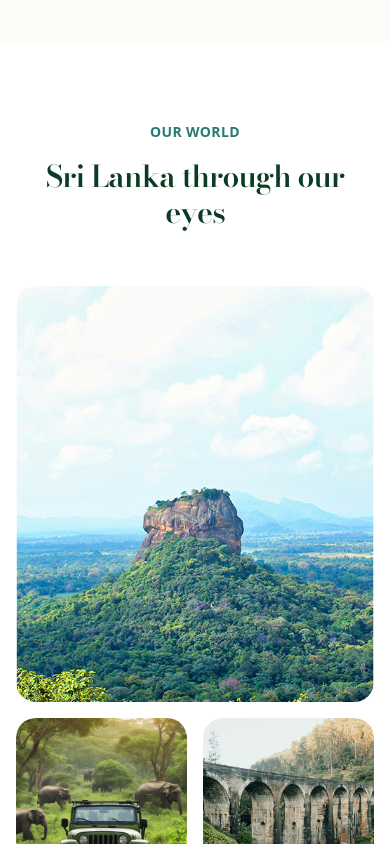
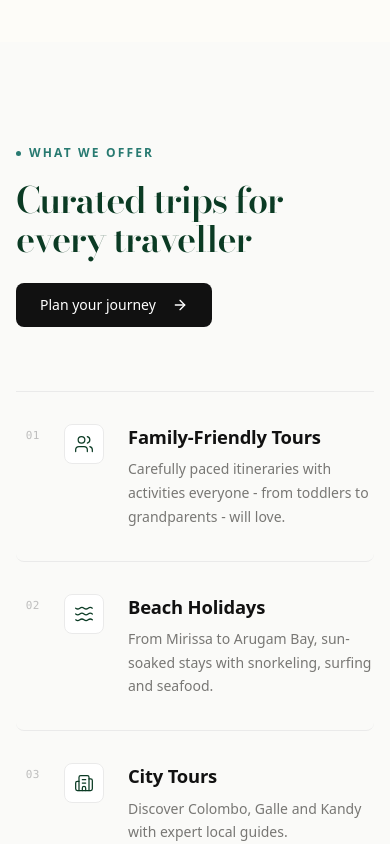
Before and after one commit to Werty-Labs/client-01, a Next.js app: page /about in a window 390 px wide. Shown: the part 3320-4164 px from the top of the page. Built offline with nearby package versions, Linux system fonts and the light colour scheme; no server answers.

Commit message:
feat: implement sitemap generation, animated about page, and supporting infrastructure

```diff
--- a/src/app/sitemap.ts
+++ b/src/app/sitemap.ts
@@ -25,12 +25,6 @@ export default async function sitemap(): Promise<MetadataRoute.Sitemap> {
     },
     {
       url: absoluteUrl("/contact"),
-      lastModified,
-      changeFrequency: "monthly",
-      priority: 0.8,
-    },
-    {
-      url: absoluteUrl("/services"),
       lastModified,
       changeFrequency: "monthly",
       priority: 0.8,
--- a/src/components/animations/AnimatedAbout.tsx
+++ b/src/components/animations/AnimatedAbout.tsx
@@ -1,14 +1,15 @@
 "use client";
 
-import { useRef } from "react";
+import { useRef, type ReactNode } from "react";
 import Image from "next/image";
 import Link from "next/link";
 import { motion, useScroll, useTransform, useInView } from "motion/react";
-import { ArrowRight, Compass, Heart, Shield, Users } from "lucide-react";
+import { ArrowRight, Compass, Heart, Shield, Users, Waves, Building2, Binoculars, LayoutTemplate } from "lucide-react";
 import { Button } from "@/components/ui/button";
 import { images } from "@/lib/site-data";
 import { siteConfig } from "@/lib/site-config";
 import { useScrollAnimation } from "@/hooks/useScrollAnimation";
+import { services as allServices } from "@/lib/site-data";
 
 // ─── Animation variants (matching contact page style) ────────────────────────
 const fadeUp = {
@@ -229,6 +230,9 @@ export function AnimatedAbout() {
 
       {/* ── Values Section ── */}
       <ValuesSection />
+
+      {/* ── Services Section (merged from /services) ── */}
+      <ServicesSection />
 
       {/* ── Team / Gallery Section ── */}
       <GallerySection />
@@ -511,3 +515,129 @@ function CTASection() {
     </section>
   );
 }
+
+// ─── Service icon map ────────────────────────────────────────────────────────
+const serviceIconMap: Record<string, ReactNode> = {
+  "Family-Friendly Tours": <Users className="size-5" strokeWidth={1.5} />,
+  "Beach Holidays": <Waves className="size-5" strokeWidth={1.5} />,
+  "City Tours": <Building2 className="size-5" strokeWidth={1.5} />,
+  "Honeymoon Tours": <Heart className="size-5" strokeWidth={1.5} />,
+  "Wildlife Safaris": <Binoculars className="size-5" strokeWidth={1.5} />,
+  "Customized Tours": <LayoutTemplate className="size-5" strokeWidth={1.5} />,
+};
+
+// ─── Services section ─────────────────────────────────────────────────────────
+function ServicesSection() {
+  const { ref, inView } = useScrollAnimation(0.08);
+
+  return (
+    <section ref={ref} className="py-24 sm:py-32 bg-[#FAFAF8]">
+      <div className="mx-auto max-w-7xl px-4 sm:px-6">
+
+        {/* ── Section header ── */}
+        <motion.div
+          className="mb-16 flex flex-col lg:flex-row lg:items-end lg:justify-between gap-6"
+          variants={fadeUp}
+          initial="hidden"
+          animate={inView ? "visible" : "hidden"}
+          transition={transition(0.05)}
+        >
+          <div>
+            <p className="inline-flex items-center gap-2 text-xs font-semibold tracking-[0.18em] uppercase text-[#287A71] mb-5">
+              <span className="flex size-[5px] rounded-full bg-[#287A71]" />
+              What We Offer
+            </p>
+            <h2
+              className="font-display1 text-[2.25rem] sm:text-[2.75rem] lg:text-[3.25rem] font-semibold leading-[1.08] tracking-[-0.03em] text-[#0B3B24]"
+            >
+              Curated trips for<br />every traveller
+            </h2>
+          </div>
+          <motion.div
+            variants={fadeUp}
+            initial="hidden"
+            animate={inView ? "visible" : "hidden"}
+            transition={transition(0.2)}
+          >
+            <Button
+              asChild
+              className="rounded-sm bg-[#111111] hover:bg-[#2a2a2a] text-white font-medium px-6 h-11 text-sm shadow-none active:scale-[0.98] transition-all duration-200"
+            >
+              <Link href="/contact" prefetch>
+                Plan your journey
+                <ArrowRight className="ml-2 size-4" />
+              </Link>
+            </Button>
+          </motion.div>
+        </motion.div>
+
+        {/* ── Divider ── */}
+        <motion.div
+          className="h-px bg-[#EAEAEA] mb-0"
+          initial={{ scaleX: 0, originX: 0 }}
+          animate={inView ? { scaleX: 1 } : { scaleX: 0 }}
+          transition={{ duration: 0.9, ease: [0.16, 1, 0.3, 1], delay: 0.1 }}
+        />
+
+        {/* ── Service rows ── */}
+        <motion.div
+          initial="hidden"
+          animate={inView ? "visible" : "hidden"}
+          variants={{
+            visible: { transition: { staggerChildren: 0.09, delayChildren: 0.2 } },
+          }}
+        >
+          {allServices.map((service, i) => (
+            <motion.div
+              key={service.title}
+              variants={{
+                hidden: { opacity: 0, y: 14, filter: "blur(4px)" },
+                visible: { opacity: 1, y: 0, filter: "blur(0px)" },
+              }}
+              transition={{ duration: 0.7, ease: [0.16, 1, 0.3, 1] }}
+            >
+              <div className="group grid grid-cols-1 lg:grid-cols-[1fr_380px] gap-0 border-b border-[#EAEAEA] py-8 sm:py-10 items-center hover:bg-white transition-colors duration-300 cursor-default px-0 sm:px-2 rounded-sm">
+                {/* Left: number + icon + text */}
+                <div className="flex items-start gap-6 sm:gap-8">
+                  {/* Index number */}
+                  <span
+                    className="shrink-0 font-mono text-[11px] font-medium text-[#BEBEBE] tracking-wider pt-1 w-6 text-right"
+                  >
+                    {String(i + 1).padStart(2, "0")}
+                  </span>
+
+                  {/* Icon chip */}
+                  <div className="shrink-0 flex size-10 items-center justify-center rounded-[8px] border border-[#EAEAEA] bg-white text-[#0B3B24] group-hover:border-[#0B3B24]/20 group-hover:bg-[#EDF3EC] transition-all duration-300">
+                    {serviceIconMap[service.title] ?? <Compass className="size-5" strokeWidth={1.5} />}
+                  </div>
+
+                  {/* Title + blurb */}
+                  <div className="min-w-0">
+                    <h3 className="font-display text-[1.15rem] sm:text-[1.25rem] font-semibold text-[#111111] tracking-[-0.01em] leading-snug group-hover:text-[#0B3B24] transition-colors duration-300">
+                      {service.title}
+                    </h3>
+                    <p className="mt-2 text-[14px] leading-[1.7] text-[#787774] max-w-xl">
+                      {service.blurb}
+                    </p>
+                  </div>
+                </div>
+
+                {/* Right: image thumbnail — hidden on mobile */}
+                <div className="hidden lg:block relative aspect-[16/7] rounded-[10px] overflow-hidden border border-[#EAEAEA] group-hover:border-transparent group-hover:shadow-[0_2px_16px_rgba(0,0,0,0.06)] transition-all duration-500">
+                  <Image
+                    src={service.image}
+                    alt={service.title}
+                    fill
+                    className="object-cover transition-transform duration-700 group-hover:scale-105"
+                    sizes="380px"
+                  />
+                  <div className="absolute inset-0 bg-white/10 group-hover:bg-transparent transition-colors duration-500" />
+                </div>
+              </div>
+            </motion.div>
+          ))}
+        </motion.div>
+      </div>
+    </section>
+  );
+}
--- a/src/components/animations/AnimatedHome.tsx
+++ b/src/components/animations/AnimatedHome.tsx
@@ -457,7 +457,7 @@ export function AnimatedHome({
           <AnimatedHeading threshold={0.2} delay={0.4}>
             <div className="mt-14 sm:mt-16">
               <Button asChild size="lg" className="bg-[#0B3B24] hover:bg-[#072617] text-white rounded-lg px-8 h-12 font-medium">
-                <Link href="/services" prefetch>
+                <Link href="/about" prefetch>
                   Explore our services
                 </Link>
               </Button>
--- a/src/components/site/footer.tsx
+++ b/src/components/site/footer.tsx
@@ -62,7 +62,7 @@ export function Footer() {
                 </Link>
               </li>
               <li>
-                <Link href="/services" prefetch>
+                <Link href="/about" prefetch>
                   Services
                 </Link>
               </li>
--- a/src/lib/api.ts
+++ b/src/lib/api.ts
@@ -86,7 +86,6 @@ export async function getAllStaticPagePaths() {
     "/",
     "/about",
     "/contact",
-    "/services",
     "/destinations",
     "/tours",
     ...destinationPaths,
--- a/src/lib/site-config.ts
+++ b/src/lib/site-config.ts
@@ -29,7 +29,6 @@ export const mainNavigation: NavigationItem[] = [
   { href: "/", label: "Home" },
   { href: "/tours", label: "Tours" },
   { href: "/destinations", label: "Destinations" },
-  { href: "/services", label: "Services" },
   { href: "/about", label: "About" },
   { href: "/contact", label: "Contact" },
 ];
```
Also changed, not shown: src/app/services/page.tsx (+3 -92 lines).
